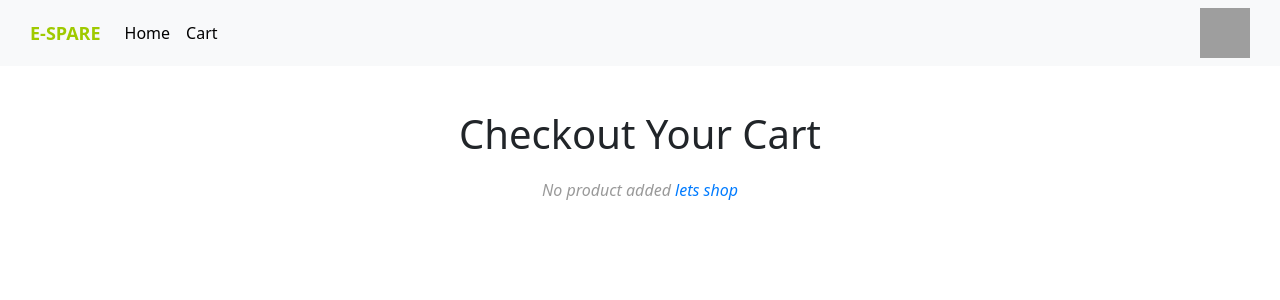
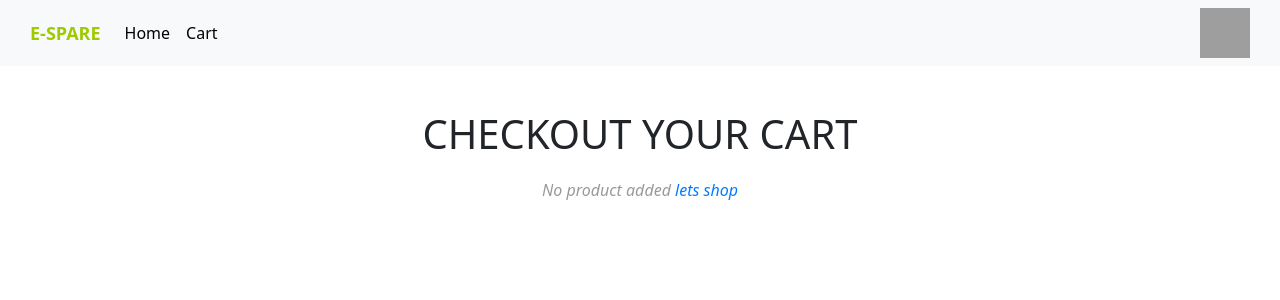
Before and after one commit to mahesh-morde/angular-shopping-cart, an Angular app: page /cart in a window 1280 px wide. Shown: the top 300 px of the page. Built offline with nearby package versions, Linux system fonts and the light colour scheme; grey boxes are pictures that could not be loaded.

Commit message:
small update

```diff
--- a/src/app/mycomponent/cart/cart.component.html
+++ b/src/app/mycomponent/cart/cart.component.html
@@ -1,5 +1,5 @@
 <div class="container">
-  <h1>Checkout Your Cart</h1>
+  <h1>CHECKOUT YOUR CART</h1>
   <div class="product-details">
     <div *ngIf="cartService.cartItems.length > 0; else noProducts">
       <div *ngFor="let item of cartService.cartItems" class="product-card">
```
